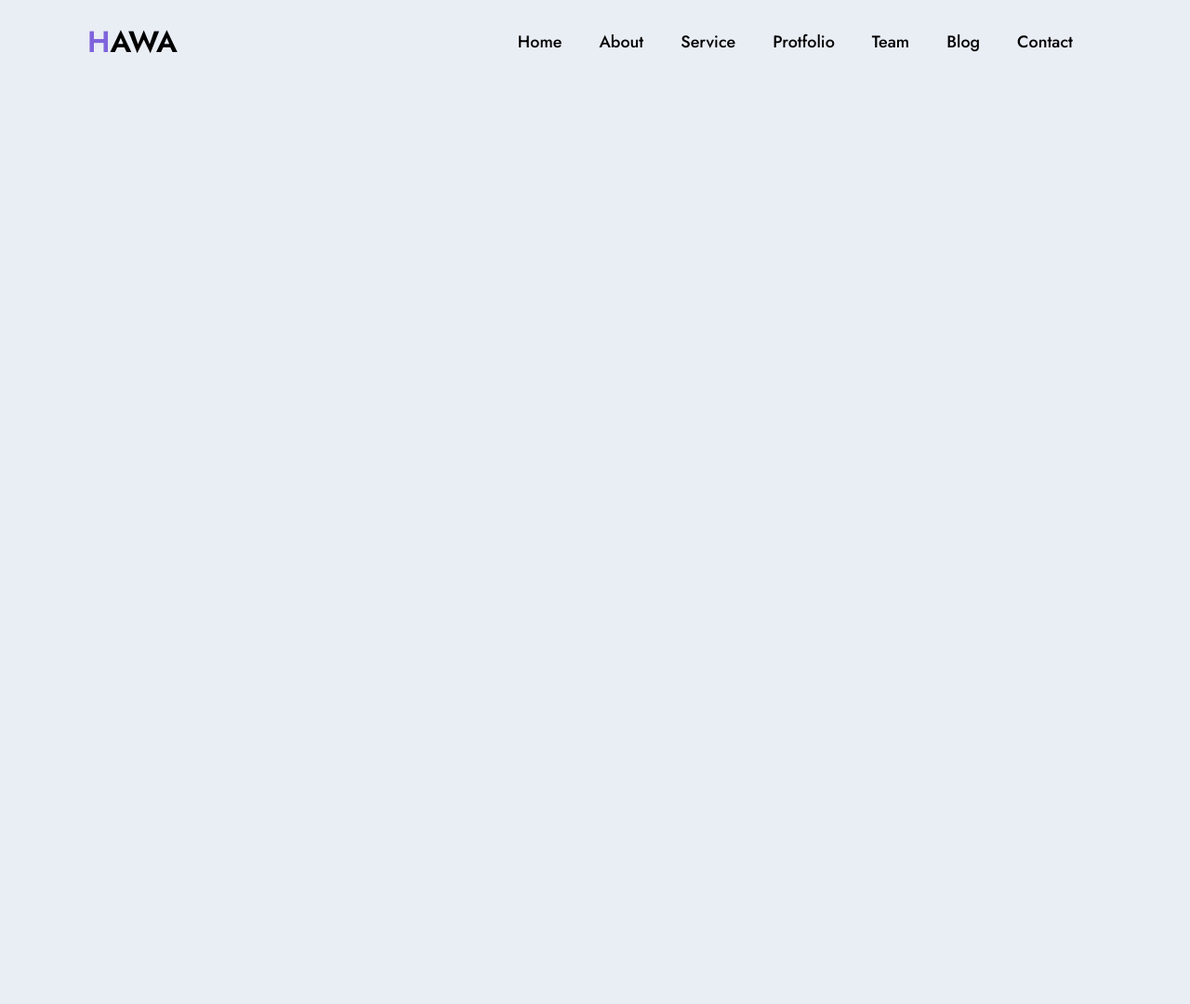
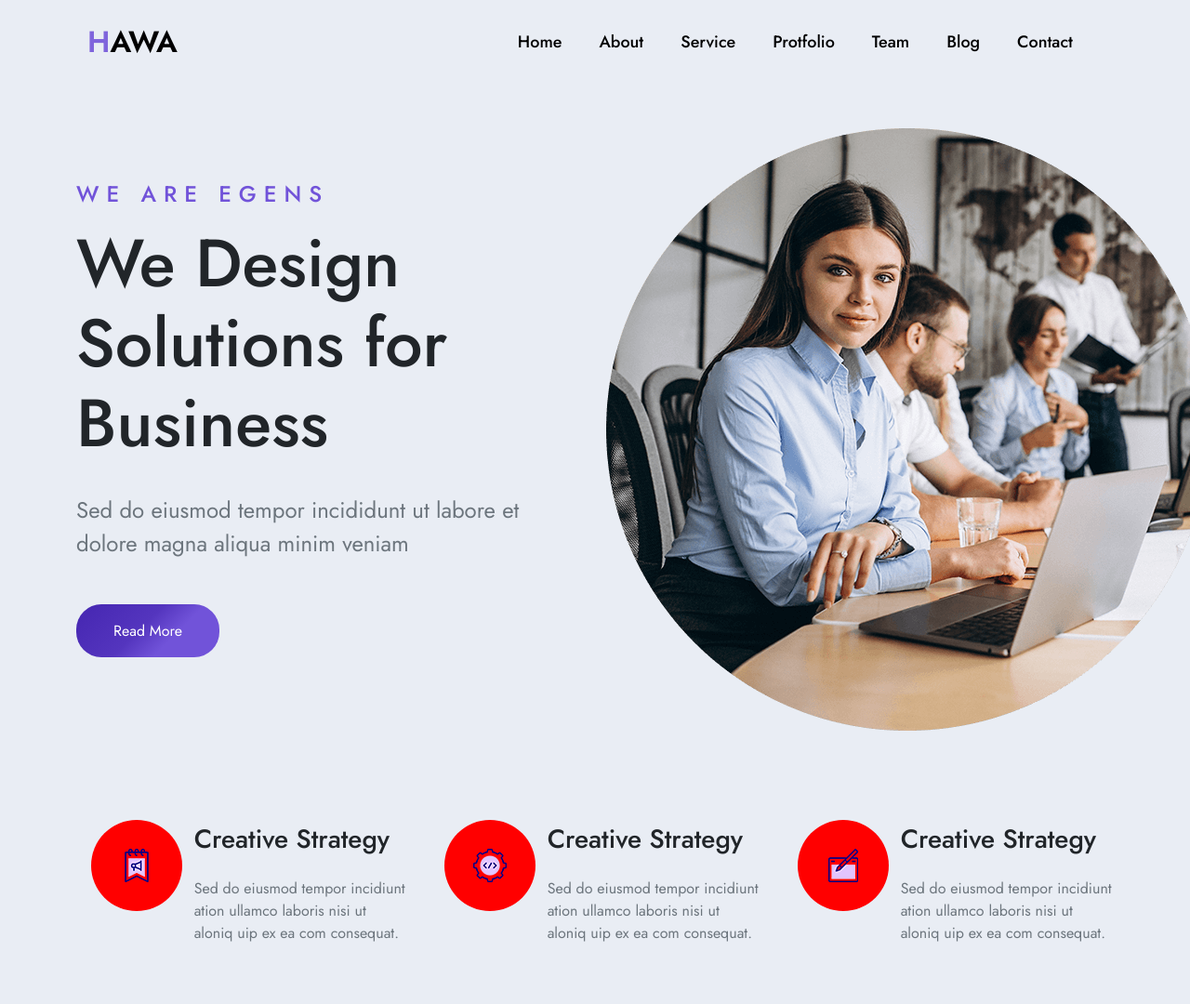
Before and after one commit to mohammdhawa/Hawa-Landing-Page, a plain HTML site: page index.html in a window 1280 px wide. Shown: the whole page at 93% size. Before the commit the page ends 800 px from the top, so only its background shows below. Drawn offline with nearby package versions, Linux system fonts and the light colour scheme.

Commit message:
add features section

```diff
--- a/css/style.css
+++ b/css/style.css
@@ -13,3 +13,50 @@ body {
 .nav-item .nav-link:hover {
     color: #7F64DC;
 }
+
+.main-subtitle {
+    font-size: 24px;
+    font-weight: 500;
+    color: #7153d9;
+    line-height: 1.9;
+    letter-spacing: 8px;
+    text-transform: uppercase;
+}
+
+.main-title {
+    font-size: 72px;
+    font-weight: 500;
+    list-style: 1.16;
+}
+
+.main-p {
+    font-size: 24px;
+    font-weight: 400;
+    line-height: 1.5;
+}
+
+.main-btn {
+    text-decoration: None;
+    width: 90px;
+    height: 90px;
+    padding: 17px 40px;
+    border-radius: 27px;
+    background: linear-gradient(135deg, #4526b1 0%, #5435be 45%, #7153d9 66%);
+    color: #fff;
+    font-size: 16px;
+}
+
+.main-btn:hover {
+    background: linear-gradient(225deg, #4526b1 0%, #5435be 45%, #7153d9 66%) !important;
+}
+
+.icon-img {
+    height: 98px;
+    max-width: 98px;
+    width: 100%;
+    background-color: red;
+    border-radius: 50%;
+    display: grid;
+    place-items: center; /* Centers both horizontally and vertically */
+    /* margin-left: 15px; */
+}
--- a/index.html
+++ b/index.html
@@ -50,6 +50,73 @@
     </div>
       <!-- Navbar end -->
 
+    <!-- Start banner -->
+     <div class="container py-5">
+        <div class="row">
+            <div class="col-lg-6 pe-5 py-5">
+                <h3 class="main-subtitle">We Are Egens</h3>
+                <h1 class="main-title">We Design Solutions for Business</h1>
+                <p class="main-p text-secondary py-4">Sed do eiusmod tempor incididunt ut labore et dolore magna aliqua minim veniam</p>
+                <div class="py-4">
+                    <a class="main-btn" href="">Read More</a>
+                </div>
+            </div>
+            <div class="col-lg-6">
+                <img src="images/img01.png" alt="">
+            </div>
+        </div>
+     </div>
+     <!-- End banner -->
+
+     <!-- Features start -->
+     <div class="container py-5">
+        <div class="row">
+            <div class="col-lg-4">
+                <div class="row">
+                    <div class="col-lg-4">
+                        <div class="icon-img ms-3">
+                            <img src="images/icon01.png" alt="">
+                        </div>
+                    </div>
+                    <div class="col-lg-8 pt-1">
+                        <h3>Creative Strategy
+                        </h3>
+                        <p class="pt-3 text-secondary">Sed do eiusmod tempor incidiunt ation ullamco laboris nisi ut aloniq uip ex ea com consequat.</p>
+                    </div>
+                </div>
+            </div>
+            <div class="col-lg-4">
+                <div class="row">
+                    <div class="col-lg-4">
+                        <div class="icon-img ms-3">
+                            <img src="images/icon02.png" alt="">
+                        </div>
+                    </div>
+                    <div class="col-lg-8 pt-1">
+                        <h3>Creative Strategy
+                        </h3>
+                        <p class="pt-3 text-secondary">Sed do eiusmod tempor incidiunt ation ullamco laboris nisi ut aloniq uip ex ea com consequat.</p>
+                    </div>
+                </div>
+            </div>
+            <div class="col-lg-4">
+                <div class="row">
+                    <div class="col-lg-4">
+                        <div class="icon-img ms-3">
+                            <img src="images/icon03.png" alt="">
+                        </div>
+                    </div>
+                    <div class="col-lg-8 pt-1">
+                        <h3>Creative Strategy
+                        </h3>
+                        <p class="pt-3 text-secondary">Sed do eiusmod tempor incidiunt ation ullamco laboris nisi ut aloniq uip ex ea com consequat.</p>
+                    </div>
+                </div>
+            </div>
+        </div>
+     </div>
+     <!-- Feature end -->
+
 
     <script src="https://cdn.jsdelivr.net/npm/bootstrap@5.3.3/dist/js/bootstrap.bundle.min.js" integrity="sha384-YvpcrYf0tY3lHB60NNkmXc5s9fDVZLESaAA55NDzOxhy9GkcIdslK1eN7N6jIeHz" crossorigin="anonymous"></script>
   </body>
```
Also changed, not shown: images/icon01.png (added), images/icon02.png (added), images/icon03.png (added), images/img01.png (added).
